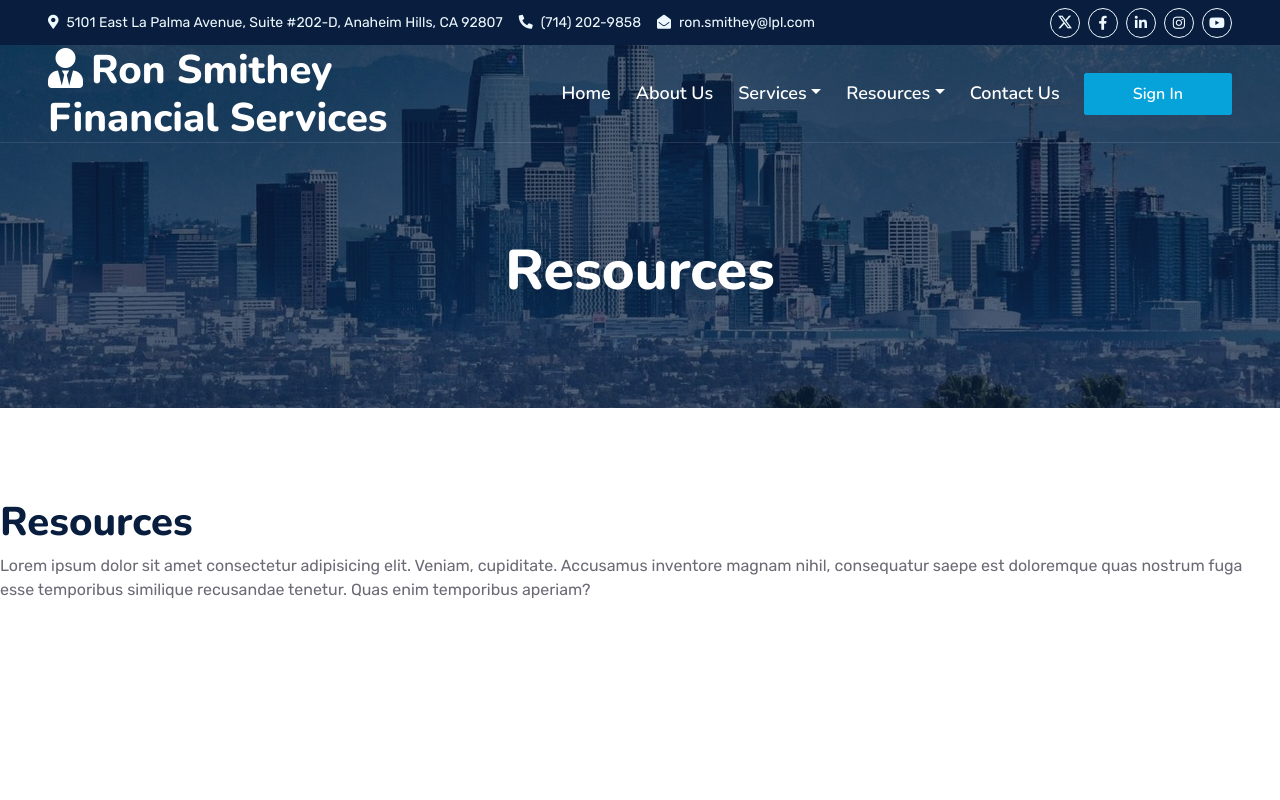
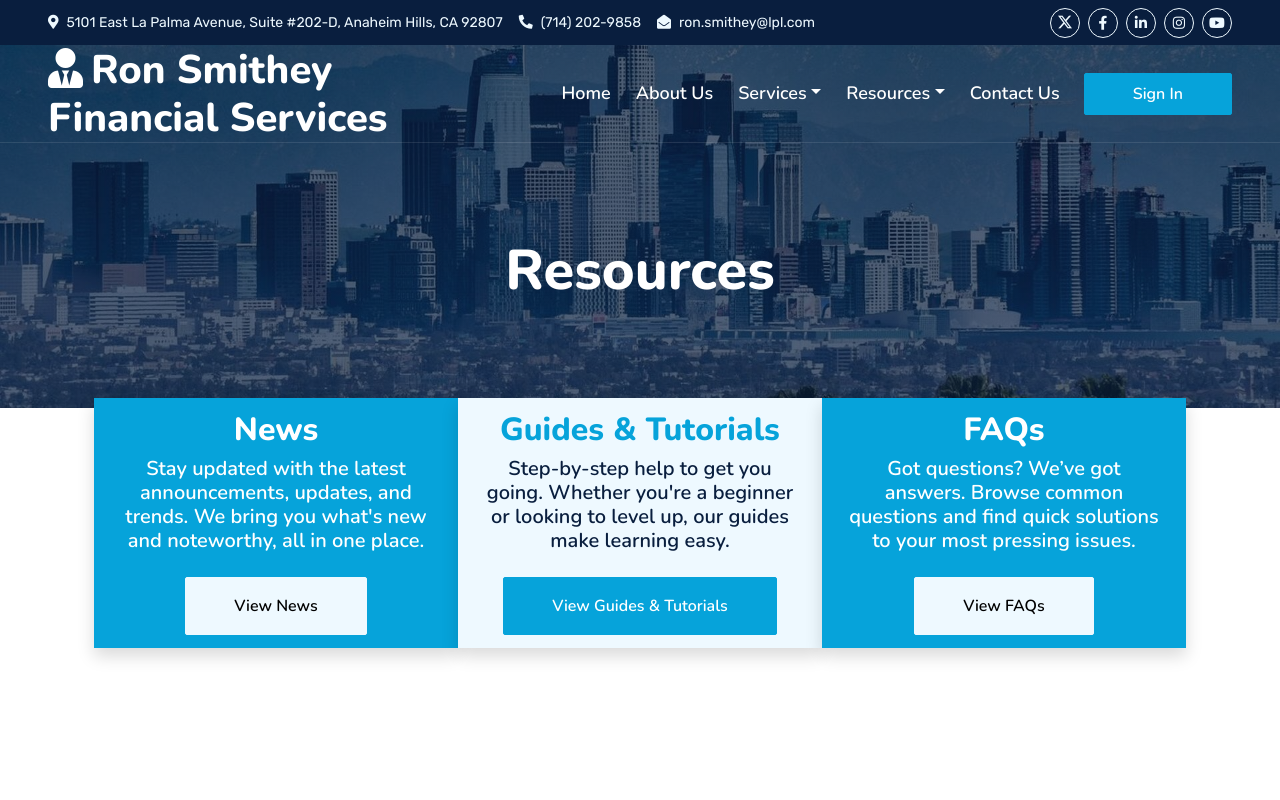
Before and after one commit to AidSucks/CSC131-Website, a Next.js app: page /resources in a window 1280 px wide. Shown: the top 800 px of the page. Built offline with nearby package versions, Linux system fonts and the light colour scheme.

Commit message:
Add: fixed resources page

```diff
--- a/src/app/(home)/resources/page.tsx
+++ b/src/app/(home)/resources/page.tsx
@@ -1,5 +1,6 @@
 import PageTitle from "@/app/components/PageTitle";
 import {ResourcesPageComponent} from "@/app/components/PageComponents";
+import Link from "next/link";
 
 export default function Page() {
   return(
@@ -7,10 +8,39 @@ export default function Page() {
       <PageTitle title="Resources" />
 
       <div>
-        <h1>Resources</h1>
-        <p>
-          Lorem ipsum dolor sit amet consectetur adipisicing elit. Veniam, cupiditate. Accusamus inventore magnam nihil, consequatur saepe est doloremque quas nostrum fuga esse temporibus similique recusandae tenetur. Quas enim temporibus aperiam?
-        </p>
+          <div className="container-fluid facts py-5 pt-lg-0" style={{marginTop: '-100px' , marginBottom: '-100px' }}>
+              <div className="container py-5 pt-lg-0">
+                  <div className="row gx-0" style={{height: '250px'}}>
+                      <div className="col-lg-4 wow zoomIn" data-wow-delay="0.1s">
+                          <div className="bg-primary shadow d-flex flex-column align-items-center justify-content-center p-4" style={{height: '250px'}}>
+                              <h2 className="pt-4 text-white mb-2">News</h2>
+                              <h5 className="text-white text-break mb-0" style={{textAlign: "center"}}>Stay updated with the latest announcements, updates, and trends. We bring you what's new and noteworthy, all in one place.
+                              </h5>
+                              <Link href="/contact"
+                                    className="btn btn-light quick-access-btn px-4 mt-4 mb-4 py-md-3 px-md-5">View News</Link>
+                          </div>
+                      </div>
+                      <div className="col-lg-4 wow zoomIn" data-wow-delay="0.3s">
+                          <div className="bg-light shadow d-flex flex-column align-items-center justify-content-center p-4" style={{height: '250px'}}>
+                              <h2 className="text-primary pt-4 mb-2">Guides & Tutorials</h2>
+                              <h5 className=" text-break mb-0" style={{textAlign: "center"}}>Step-by-step help to get you going. Whether you're a beginner or looking to level up, our guides make learning easy.
+                              </h5>
+                              <Link href="#"
+                                    className="btn btn-primary px-4 mt-4 mb-4 py-md-3 px-md-5">View Guides & Tutorials</Link>
+                          </div>
+                      </div>
+                      <div className="col-lg-4 wow zoomIn" data-wow-delay="0.6s">
+                          <div className="bg-primary shadow d-flex flex-column align-items-center justify-content-center p-4" style={{height: '250px'}}>
+                              <h2 className="pt-4 text-white mb-2">FAQs</h2>
+                              <h5 className="text-white text-break mb-0" style={{textAlign: "center"}}>Got questions? We’ve got answers. Browse common questions and find quick solutions to your most pressing issues.
+                              </h5>
+                              <Link href="#"
+                                    className="btn btn-light quick-access-btn px-4 mt-4 mb-4 py-md-3 px-md-5">View FAQs</Link>
+                          </div>
+                      </div>
+                  </div>
+              </div>
+          </div>
       </div>
     </div>
   );
```
